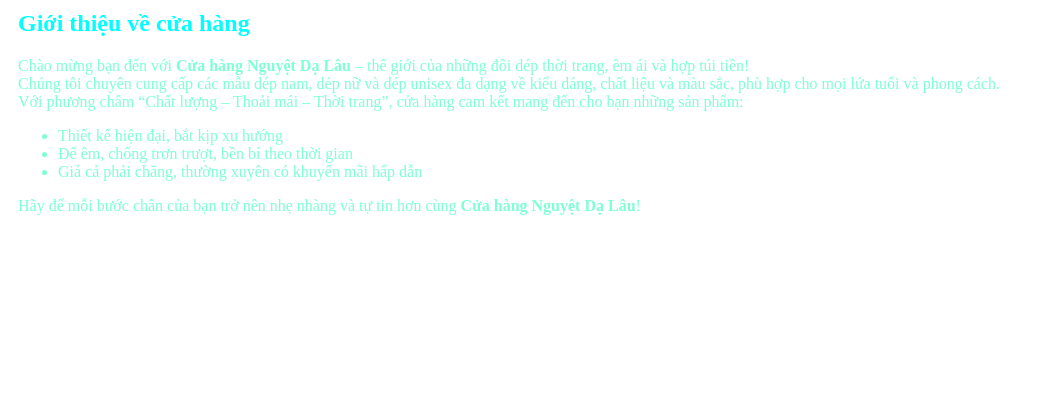
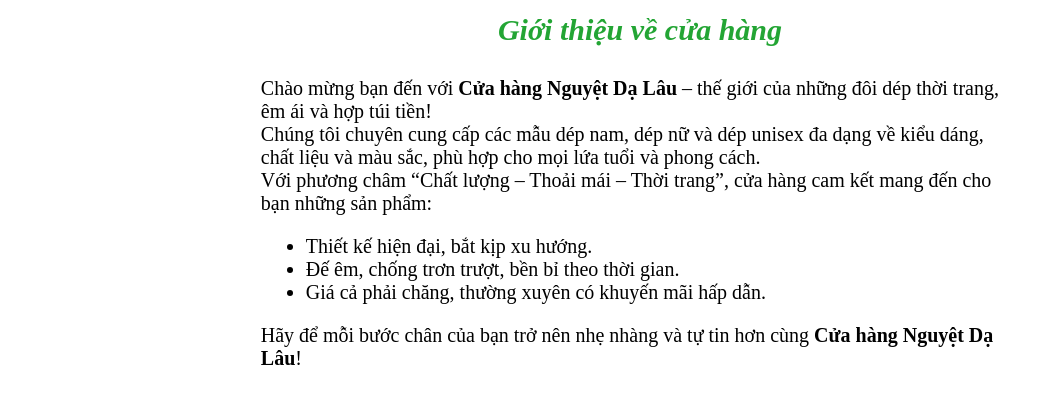
Before and after one commit to QuangKsor/Web_14, a PHP site: page /chucnang/menungang/gioithieu.php in a window 1280 px wide. Shown: the top 404 px of the page, without its empty margins (0-1044 px from the left). Run offline with PHP 8.4, Linux system fonts and the light colour scheme.

Commit message:
Update gioithieu.php

```diff
--- a/Web_14/chucnang/menungang/gioithieu.php
+++ b/Web_14/chucnang/menungang/gioithieu.php
@@ -1,19 +1,37 @@
-<link rel="stylesheet" href="../../css/gioithieu.css" />
+<head>
+    <style>
+        .gt{
+            width:60%;
+            height:auto;
+            margin: 0 auto;
+            font-size: 20px;
+        }
+        h2{
+            padding: 5px;
+            color: #23a534;
+            border-radius: 5px;
+            text-align: center;
+            font-weight: bold;
+            font-style: oblique;
+            font-size: 30px;
+        }
+        h2:hover{
+            color:#ed3f66;
+        }
+    </style>
+</head>
 <div class="gt">
     <h2>Giới thiệu về cửa hàng</h2>
-    <?php
-    echo "
     <p>
         Chào mừng bạn đến với <b>Cửa hàng Nguyệt Dạ Lâu</b> – thế giới của những đôi dép thời trang, êm ái và hợp túi tiền!<br>
         Chúng tôi chuyên cung cấp các mẫu dép nam, dép nữ và dép unisex đa dạng về kiểu dáng, chất liệu và màu sắc, phù hợp cho mọi lứa tuổi và phong cách.<br>
         Với phương châm “Chất lượng – Thoải mái – Thời trang”, cửa hàng cam kết mang đến cho bạn những sản phẩm:
-
-        <ul>
-            <li>Thiết kế hiện đại, bắt kịp xu hướng</li>
-            <li>Đế êm, chống trơn trượt, bền bỉ theo thời gian</li>
-            <li>Giá cả phải chăng, thường xuyên có khuyến mãi hấp dẫn</li>
+        <ul style="padding-left: 45px;">
+            <li>Thiết kế hiện đại, bắt kịp xu hướng.</li>
+            <li>Đế êm, chống trơn trượt, bền bỉ theo thời gian.</li>
+            <li>Giá cả phải chăng, thường xuyên có khuyến mãi hấp dẫn.</li>
         </ul>
         Hãy để mỗi bước chân của bạn trở nên nhẹ nhàng và tự tin hơn cùng <b>Cửa hàng Nguyệt Dạ Lâu</b>!
-    </p>"
-    ?>
+    </p>
+
 </div>
```
